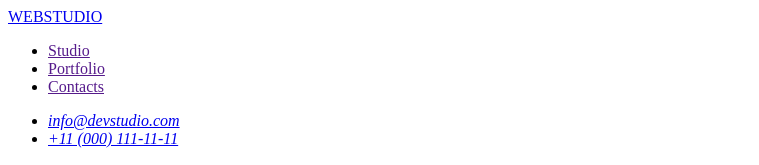
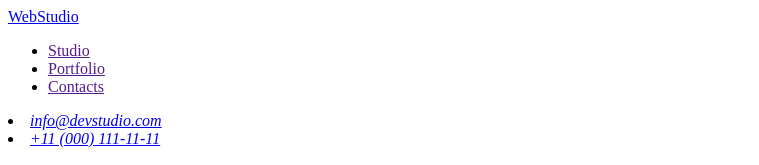
Before and after one commit to olhaizbash/goit-markup-hw-01, a plain HTML site: page index.html in a window 1280 px wide. Shown: the top 165 px of the page, without its empty margins (0-759 px from the left). Drawn offline with Linux system fonts and the light colour scheme.

Commit message:
Update index.html

```diff
--- a/index.html
+++ b/index.html
@@ -9,9 +9,7 @@
 <body>
     <header>
         <nav>
-        <a href="./index.html">
-            WEBSTUDIO
-        </a>
+        <a href="./index.html">WebStudio</a>
         <ul>
             <li><a href="">Studio</a></li>
             <li><a href="">Portfolio</a></li>
@@ -19,10 +17,8 @@
         </ul>
         </nav>
         <address>
-        <ul>
         <li><a href="mailto:info@devstudio.com">info@devstudio.com</a></li>
         <li><a href="tel:+110001111111">+11 (000) 111-11-11</a></li>
-        </ul>
         </address>
     </header>
     <main>
@@ -93,7 +89,7 @@
     </section>
     </main>
     <footer>
-            <a href="./index.html">WEBSTUDIO</a>
+            <a href="./index.html">WebStudio</a>
             <p>Increase the flow of customers and sales for your business with digital marketing & growth solutions.</p>
     </footer>
 </body>
```
